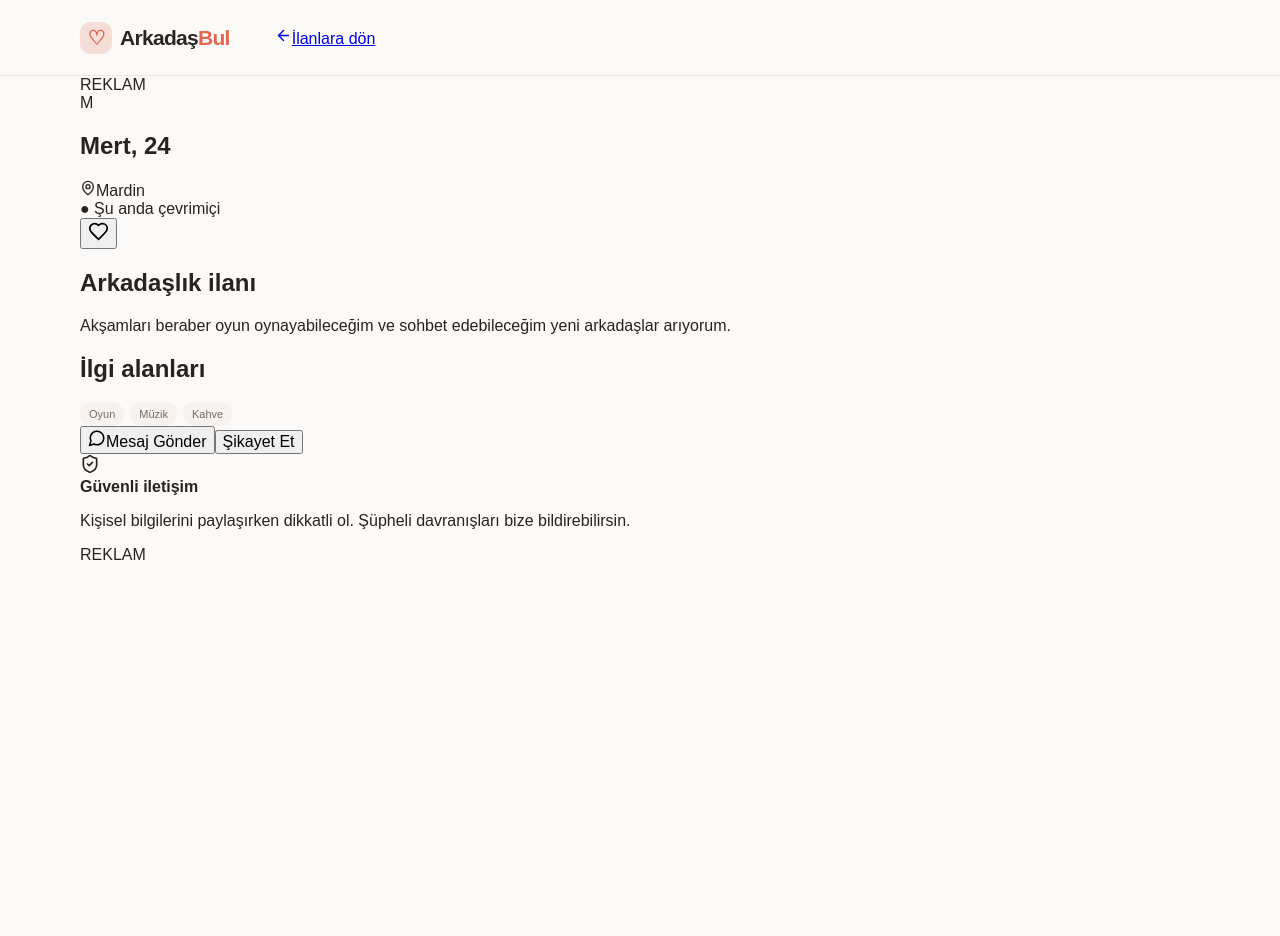
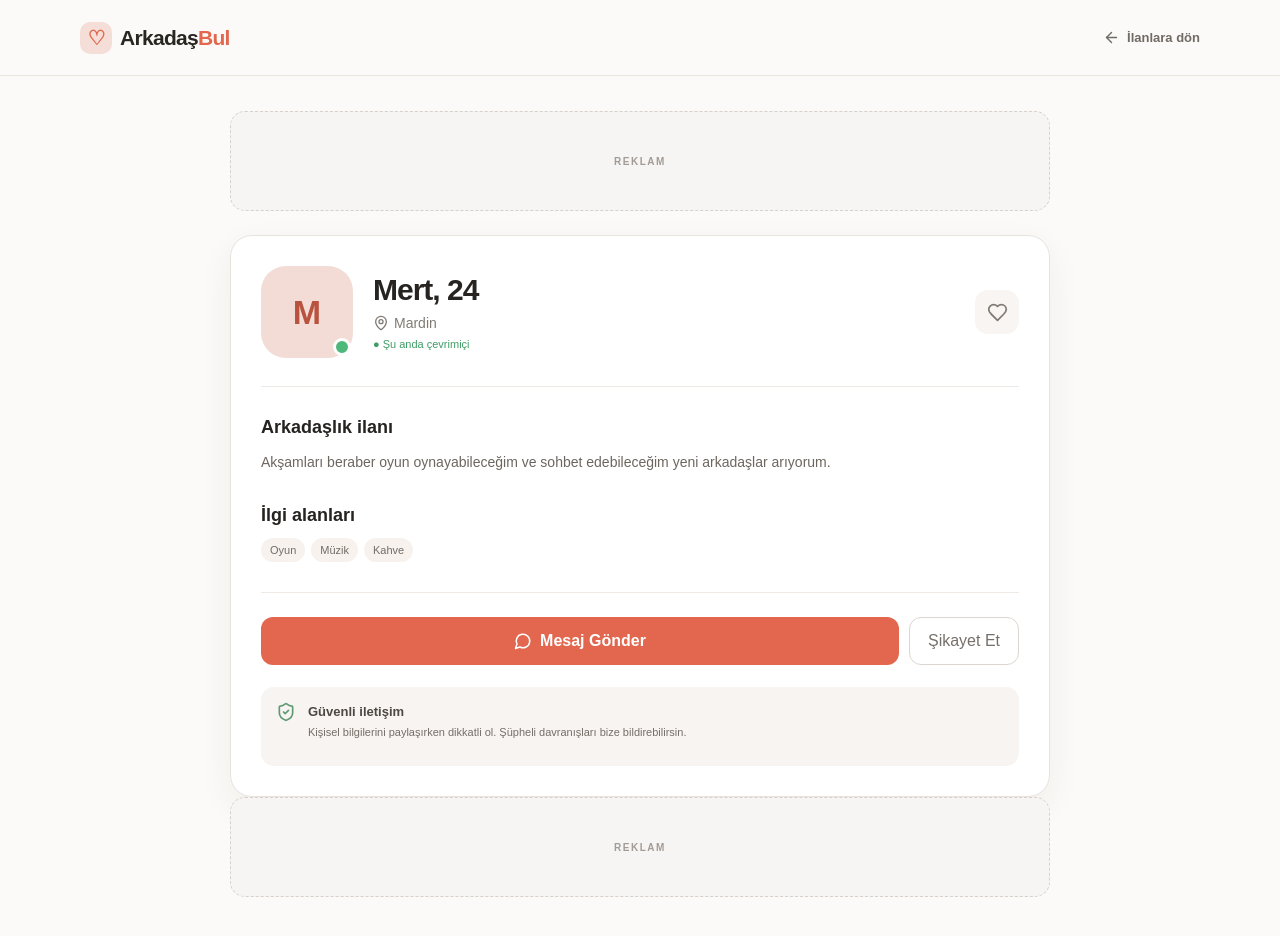
Before and after one commit to bitcoinkazanc/arkadasbul, a Next.js app: page /ilan/1 in a window 1280 px wide. Shown: the top 936 px of the page. Before the commit the page ends 800 px from the top, so only its background shows below. Built offline with nearby package versions, Linux system fonts and the light colour scheme.

Commit message:
Update globals.css

```diff
--- a/app/globals.css
+++ b/app/globals.css
@@ -591,3 +591,255 @@ footer {
     order: 3;
   }
 }
+/* DETAIL PAGE */
+
+.detail-page {
+  min-height: 100vh;
+  background: #fbfaf8;
+}
+
+.back-link {
+  margin-left: auto;
+  display: flex;
+  align-items: center;
+  gap: 7px;
+  color: #716b65;
+  text-decoration: none;
+  font-size: 13px;
+  font-weight: 700;
+}
+
+.detail-container {
+  max-width: 820px;
+  padding-top: 35px;
+  padding-bottom: 70px;
+}
+
+.detail-ad {
+  min-height: 100px;
+  margin-bottom: 24px;
+  border: 1px dashed #d8d0ca;
+  border-radius: 15px;
+  background: #f7f5f3;
+  color: #a39b95;
+  display: flex;
+  align-items: center;
+  justify-content: center;
+  font-size: 10px;
+  font-weight: 700;
+  letter-spacing: 1.5px;
+}
+
+.detail-card {
+  padding: 30px;
+  background: white;
+  border: 1px solid #e9e3de;
+  border-radius: 22px;
+  box-shadow: 0 12px 35px rgba(60, 45, 30, 0.06);
+}
+
+.detail-top {
+  display: flex;
+  align-items: center;
+  padding-bottom: 28px;
+  border-bottom: 1px solid #eee9e5;
+}
+
+.detail-avatar-wrapper {
+  position: relative;
+}
+
+.detail-avatar {
+  width: 92px;
+  height: 92px;
+  border-radius: 25px;
+  display: grid;
+  place-items: center;
+  background: #f2dcd5;
+  color: #b9533f;
+  font-size: 34px;
+  font-weight: 800;
+}
+
+.detail-online {
+  position: absolute;
+  right: 2px;
+  bottom: 2px;
+  width: 18px;
+  height: 18px;
+  border: 3px solid white;
+  border-radius: 50%;
+  background: #4db879;
+}
+
+.detail-user {
+  margin-left: 20px;
+}
+
+.detail-user h1 {
+  margin: 0 0 8px;
+  font-size: 30px;
+  letter-spacing: -1px;
+}
+
+.detail-location {
+  display: flex;
+  align-items: center;
+  gap: 5px;
+  color: #817a74;
+  font-size: 14px;
+}
+
+.detail-online-text,
+.detail-offline-text {
+  display: inline-block;
+  margin-top: 7px;
+  font-size: 11px;
+}
+
+.detail-online-text {
+  color: #3f9d67;
+}
+
+.detail-offline-text {
+  color: #a39b95;
+}
+
+.detail-favorite {
+  width: 44px;
+  height: 44px;
+  margin-left: auto;
+  border: 0;
+  border-radius: 13px;
+  background: #f8f5f2;
+  color: #827b75;
+  display: grid;
+  place-items: center;
+}
+
+.detail-content {
+  padding: 30px 0;
+}
+
+.detail-content h2 {
+  margin: 0 0 12px;
+  font-size: 18px;
+}
+
+.detail-content p {
+  margin: 0;
+  color: #6d665f;
+  line-height: 1.75;
+  font-size: 14px;
+}
+
+.detail-interests {
+  margin-top: 30px;
+}
+
+.detail-actions {
+  display: flex;
+  gap: 10px;
+  padding-top: 24px;
+  border-top: 1px solid #eee9e5;
+}
+
+.message-button {
+  flex: 1;
+  border: 0;
+  border-radius: 12px;
+  background: #e2674e;
+  color: white;
+  padding: 14px;
+  display: flex;
+  justify-content: center;
+  align-items: center;
+  gap: 8px;
+  font-weight: 700;
+}
+
+.report-button {
+  border: 1px solid #ddd6d0;
+  border-radius: 12px;
+  background: white;
+  color: #77706a;
+  padding: 14px 18px;
+}
+
+.safety-notice {
+  margin-top: 22px;
+  padding: 15px;
+  border-radius: 13px;
+  background: #f7f4f1;
+  color: #756e68;
+  display: flex;
+  gap: 12px;
+}
+
+.safety-notice svg {
+  flex-shrink: 0;
+  color: #5e9b73;
+}
+
+.safety-notice strong {
+  color: #4e4843;
+  font-size: 13px;
+}
+
+.safety-notice p {
+  margin-top: 4px;
+  font-size: 11px;
+  line-height: 1.5;
+}
+
+.not-found {
+  padding-top: 100px;
+  text-align: center;
+}
+
+.not-found p {
+  color: #77706a;
+}
+
+.back-button {
+  margin: 20px auto;
+  width: fit-content;
+  display: flex;
+  align-items: center;
+  gap: 7px;
+  padding: 12px 17px;
+  border-radius: 10px;
+  background: #e2674e;
+  color: white;
+  text-decoration: none;
+  font-weight: 700;
+}
+
+@media (max-width: 600px) {
+  .detail-card {
+    padding: 20px;
+  }
+
+  .detail-avatar {
+    width: 72px;
+    height: 72px;
+    border-radius: 20px;
+    font-size: 27px;
+  }
+
+  .detail-user {
+    margin-left: 13px;
+  }
+
+  .detail-user h1 {
+    font-size: 23px;
+  }
+
+  .detail-actions {
+    flex-direction: column;
+  }
+
+  .report-button {
+    width: 100%;
+  }
+}
```
